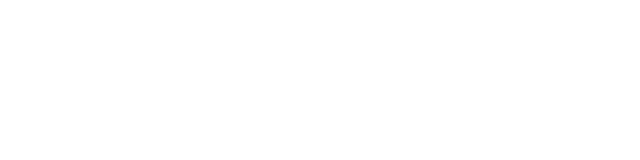
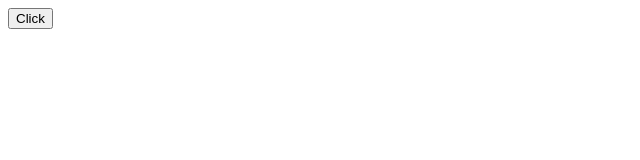
Before and after one commit to aksbrar/reusable-component-library, a React (Vite) app: page / in a window 1280 px wide. Shown: the top 160 px of the page, without its empty margins (0-640 px from the left). Built offline with nearby package versions, Linux system fonts and the light colour scheme.

Commit message:
finally, usecontext, custom hooks, render props, there we go!

```diff
--- a/src/App.jsx
+++ b/src/App.jsx
@@ -5,12 +5,21 @@
 import Toggle from './components/toggle/index'
 import React from 'react'
 import Star from './components/Star'
+import Menu from './components/menu/Index'
 
 
 
 function App() {
   return (
-    <></>
+    <Menu>
+      <Menu.Button>Click</Menu.Button>
+      <Menu.Dropdown>
+        <Menu.Item>repeat</Menu.Item>
+        <Menu.Item>repeat</Menu.Item>
+        <Menu.Item>repeat</Menu.Item>
+        <Menu.Item>repeat</Menu.Item>
+      </Menu.Dropdown>
+    </Menu>
   )
 }
 
--- a/src/components/hooks/useToggle.js
+++ b/src/components/hooks/useToggle.js
@@ -10,7 +10,7 @@
     setOn(on => !on)
   }
 
-  return {
+  return  {
     on,
     toggle
   }
--- a/src/components/menu/Index.jsx
+++ b/src/components/menu/Index.jsx
@@ -10,4 +10,4 @@
 Menu.Item = MenuItem
 
 // return
-return Menu
+export default Menu
--- a/src/components/menu/Menu.jsx
+++ b/src/components/menu/Menu.jsx
@@ -1,12 +1,19 @@
-// imports
-import React from "react";
-import useToggle from "../hooks/useToggle";
+import React from "react"
+import useToggle from "../hooks/useToggle"
+
+const MenuContext = React.createContext(null)
 
 // return menu
 export default function Menu({children}){
+  const {on, toggle} = useToggle()
   return (
-    <div className="menu">
-      {children}
-    </div>
+    <MenuContext.Provider value={{on, toggle}}>
+      <div className="menu">
+        {children}
+      </div>
+    </MenuContext.Provider>
+
   )
 }
+
+export {MenuContext}
--- a/src/components/menu/MenuButton.jsx
+++ b/src/components/menu/MenuButton.jsx
@@ -1,11 +1,14 @@
 // imports
-import React from "react";
-import useToggle from "../hooks/useToggle";
+import React from "react"
+import { MenuContext } from "./Menu"
 
 // return menu
 export default function MenuButton({children}){
+
+  const {toggle} = React.useContext(MenuContext)
+
   return (
-    <button onClick="">
+    <button onClick={toggle}>
       {children}
     </button>
   )
--- a/src/components/menu/MenuDropdown.jsx
+++ b/src/components/menu/MenuDropdown.jsx
@@ -1,10 +1,12 @@
 // imports
-import React from "react";
-import useToggle from "../hooks/useToggle";
+import React from "react"
+import { MenuContext } from "./Menu"
 
 // return menu
 export default function MenuDropdown({children}){
+  const {on} = React.useContext(MenuContext)
+
   return (
-    <ol className="menu-dropdown">{children}</ol>
+    on ? <ol className="menu-dropdown">{children}</ol> : null
   )
 }
--- a/src/components/menu/MenuItem.jsx
+++ b/src/components/menu/MenuItem.jsx
@@ -1,6 +1,4 @@
 // imports
-import React from "react";
-import useToggle from "../hooks/useToggle";
 
 // return menu
 export default function MenuItem({children}){
```
